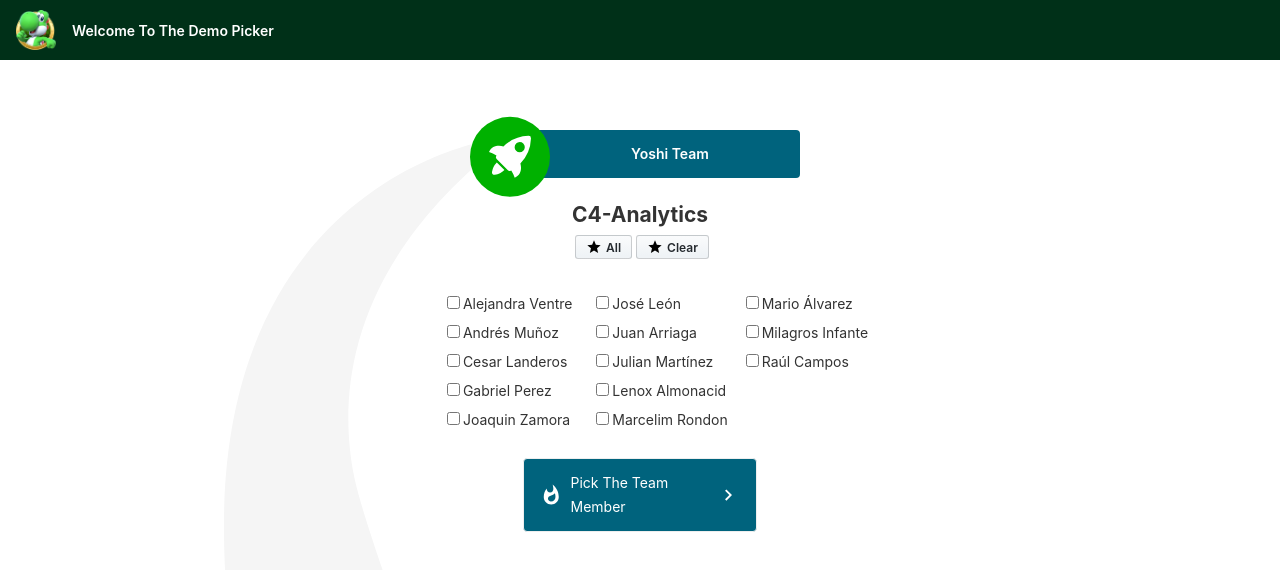
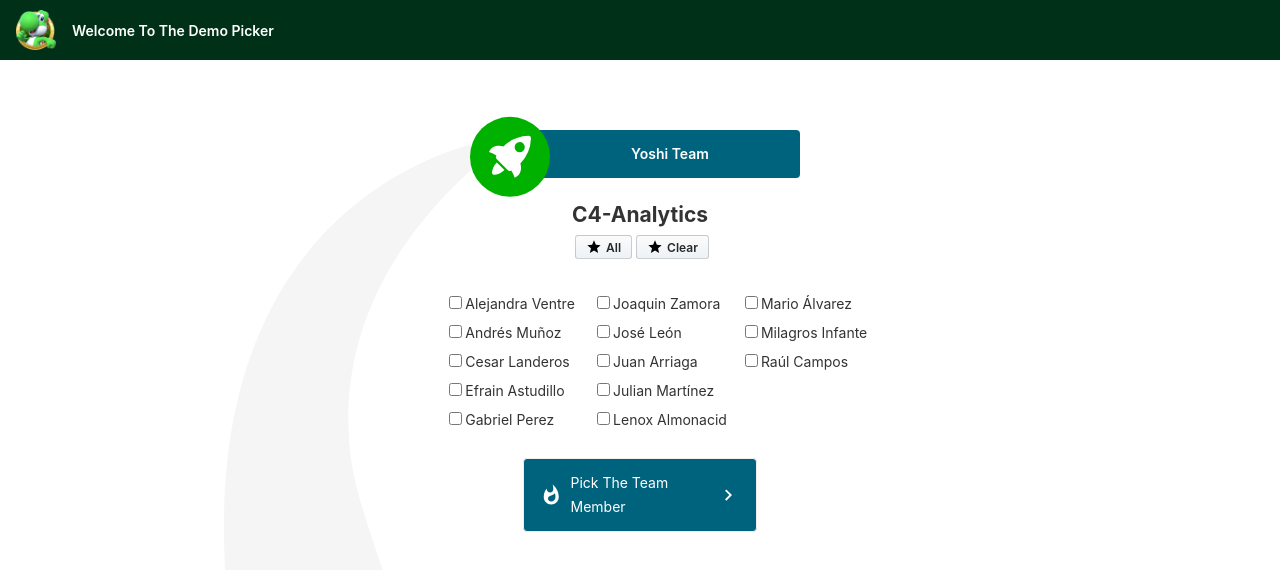
Before and after one commit to LenoxRico/demo-picker, an Angular app: page / in a window 1280 px wide. Shown: the top 570 px of the page. Built offline with nearby package versions, Linux system fonts and the light colour scheme.

Commit message:
add team member

```diff
--- a/src/app/app.component.ts
+++ b/src/app/app.component.ts
@@ -78,8 +78,8 @@ export class AppComponent {
     {
       id: 8,
       role: 'NodeJs, SSr.',
-      name: 'Marcelim',
-      lastname: 'Rondon',
+      name: 'Efrain',
+      lastname: 'Astudillo',
       lead: 4,
       title: this.backTeam,
       enable: false,
```
